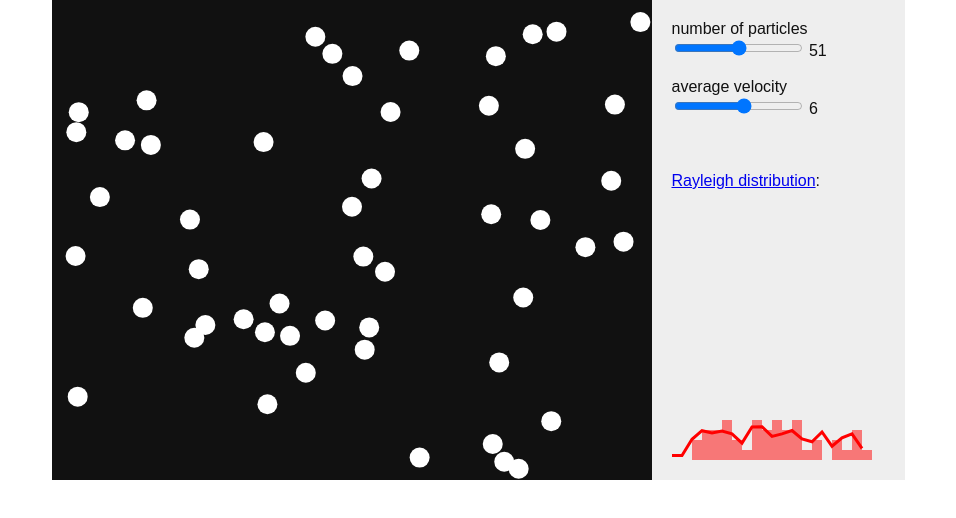
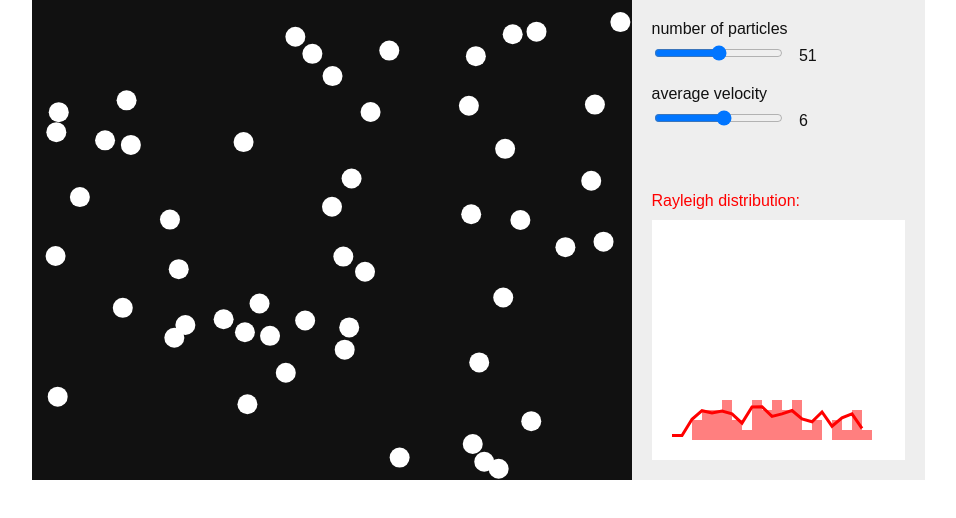
Before and after one commit to flojoho/ideal-gas-particles, a plain HTML site: page index.html in a window 1280 px wide. Shown: the whole page, without its empty margins (162-1118 px from the left). Drawn offline with Linux system fonts and the light colour scheme.

Commit message:
clean up html + css

```diff
--- a/index.html
+++ b/index.html
@@ -7,25 +7,31 @@
   </head>
   <body>
     <div class="content">
-      <div class="left">
+      <main>
         <canvas id="particleCanvas" width="600" height="480"></canvas>
-      </div>
-      <div class="right">
-        <div class="settings">
-          number of particles<br>
-          <input type="range" id="numberSlider" min="1" max="100">
-          <span id="number"></span><br>
-          <br>
-          average velocity<br>
-          <input type="range" id="energySlider" min="1" max="10">
-          <span id="energy"></span><br>
-          <br>
-          <br>
-          <br>
-          <a target="_blank" href="https://en.wikipedia.org/wiki/Rayleigh_distribution">Rayleigh distribution</a>:
+      </main>
+      <aside>
+        <div>
+          <div class="slider">
+            <label for="numberSlider">number of particles</label>
+            <div>
+              <input type="range" id="numberSlider" min="1" max="100">
+              <span id="number"></span>
+            </div>
+          </div>
+          <div class="slider">
+            <label for="energySlider">average velocity</label>
+            <div>
+              <input type="range" id="energySlider" min="1" max="10">
+              <span id="energy"></span>
+          </div>
+          </div>
         </div>
-        <div class="graph">
-          <canvas id="graphCanvas" width="253" height="240"></canvas>
+        <div>
+          <div>
+            <a target="_blank" href="https://en.wikipedia.org/wiki/Rayleigh_distribution">Rayleigh distribution:</a>
+          </div>
+          <canvas id="histogram" width="253" height="240"></canvas>
         </div>
       </div>
     </div>
--- a/script.js
+++ b/script.js
@@ -1,7 +1,7 @@
 'use strict';
 
 const particleCanvas = document.getElementById('particleCanvas');
-const graphCanvas = document.getElementById('graphCanvas');
+const histogram = document.getElementById('histogram');
 
 const numberSlider = document.getElementById('numberSlider');
 const energySlider = document.getElementById('energySlider');
@@ -11,7 +11,7 @@ const energy = document.getElementById('energy');
 
 
 const ctx1 = particleCanvas.getContext('2d');
-const ctx2 = graphCanvas.getContext('2d');
+const ctx2 = histogram.getContext('2d');
 
 
 const fps = 30;
@@ -172,7 +172,7 @@ setInterval(function(){
 
   //clear canvas
   ctx2.fillStyle = '#eeeeee';
-  ctx2.clearRect(0, 0, graphCanvas.width, graphCanvas.height);
+  ctx2.clearRect(0, 0, histogram.width, histogram.height);
 
 
   for(let i = 0; i < n; i++){
@@ -187,7 +187,7 @@ setInterval(function(){
 
   for(let i = 0; i < n; i++) {
     ctx2.fillStyle = "rgba(255, 0, 0, 0.5)";
-    ctx2.fillRect(20 + i * width / n, graphCanvas.height - 20 - vel[i] * heightFactor, width / n, vel[i] * heightFactor);
+    ctx2.fillRect(20 + i * width / n, histogram.height - 20 - vel[i] * heightFactor, width / n, vel[i] * heightFactor);
   }
 
 
@@ -208,9 +208,9 @@ setInterval(function(){
   ctx2.strokeStyle = "#ff0000";
   ctx2.lineWidth = 3;
   ctx2.beginPath();
-  ctx2.moveTo(20, graphCanvas.height - 20 - summedVelocities[0] / sampleSize * heightFactor);
+  ctx2.moveTo(20, histogram.height - 20 - summedVelocities[0] / sampleSize * heightFactor);
   for(let i = 0; i < n; i++) {
-    ctx2.lineTo(20 + i * width / n, graphCanvas.height - 20 - summedVelocities[i] / sampleSize * heightFactor);
+    ctx2.lineTo(20 + i * width / n, histogram.height - 20 - summedVelocities[i] / sampleSize * heightFactor);
   }
   ctx2.stroke();
 
--- a/styles.css
+++ b/styles.css
@@ -1,46 +1,51 @@
-body{
+body {
   margin: 0px;
   padding: 0px;
-
   font-family: Arial;
   color: #111111;
+  display: flex;
+  justify-content: center;
 }
 
 canvas {
   display: block;
 }
 
-.content{
-  margin: 0 auto;
-  padding: 0px;
-
-  width: 853px;
-
-  overflow: hidden;
+a {
+  color: #FF0000;
+  text-decoration: none;
+}
+a:hover {
+  text-decoration: underline;
 }
 
-.left{
-  float: left;
-
-  width: 600px;
-  height: 100%;
-}
-
-.right{
-  float: left;
-  background-color: #eeeeee;
-
-  width: 253px;
-  height: 100%;
+aside {
+  padding: 20px;
+  display: flex;
+  flex-direction: column;
+  justify-content: space-between;
 }
 
 
-.settings {
-  height: 200px;
-
-  padding: 20px;
+#histogram {
+  background-color: white;
+  margin-top: 10px;
 }
 
-.graph {
-  height: 240px;
+
+.content{
+  display: flex;
+  background-color: #EEEEEE;
 }
+
+.slider {
+  display: flex;
+  flex-direction: column;
+  margin-bottom: 20px;
+}
+.slider label {
+  margin-bottom: 5px;
+}
+.slider span {
+  margin-left: 10px;
+}
```
